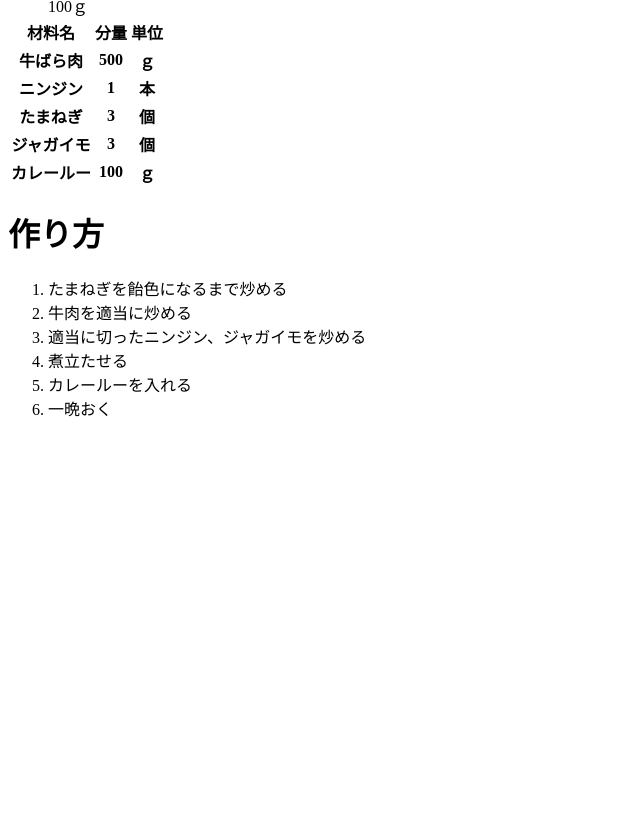
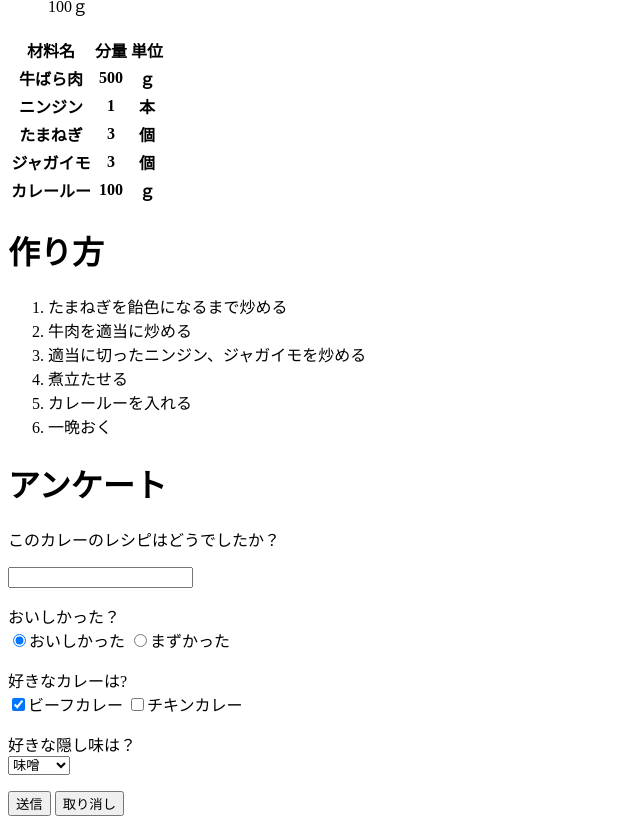
Before and after one commit to yuki-takamura/2016web1-5, a plain HTML site: page index.html in a window 1280 px wide. Shown: the part 684-1516 px from the top of the page, without its empty margins (0-640 px from the left). Before the commit the page ends 1120 px from the top, so only its background shows below. Drawn offline with Linux system fonts and the light colour scheme.

Commit message:
Update index.html

```diff
--- a/index.html
+++ b/index.html
@@ -33,7 +33,7 @@
       <dt>カレールー</dt>
         <dd>100ｇ</dd>
     </d1>
-
+    <br>
       <table>
        <tr><th>材料名</th>    <th>分量</th><th>単位</th></tr>
        <tr><th>牛ばら肉</th>  <th>500</th> <th>ｇ</th>  </tr>
@@ -53,4 +53,30 @@
       <li>一晩おく</li>
     </ol>
 
+  <h1>アンケート</h1>
+  <p>このカレーのレシピはどうでしたか？</p>
+  <form id="top" action ="#" method ="post">
+    <p><input type="text" name ="input"></p>
+
+    <p>おいしかった？<br>
+      <input type="radio" name ="input11" value ="good" checked>おいしかった
+      <input type="radio" name ="input11" value ="nogood">まずかった
+    </p>
+
+    <p>好きなカレーは?<br>
+      <input type ="checkbox" name ="input11" value ="beef" checked>ビーフカレー
+      <input type ="checkbox" name ="input11" value ="chicken">チキンカレー
+    </p>
+
+    <p>好きな隠し味は？<br>
+    <select name ="input13">
+      <option value ="banana">バナナ
+      <option value ="apple">りんご
+      <option value ="miso" selected>味噌
+    </select>
+    </p>
+
+    <p><input type = "submit" value = "送信">
+    <input type = "reset" value = "取り消し"></p>
+  </form>
 </html>
```
